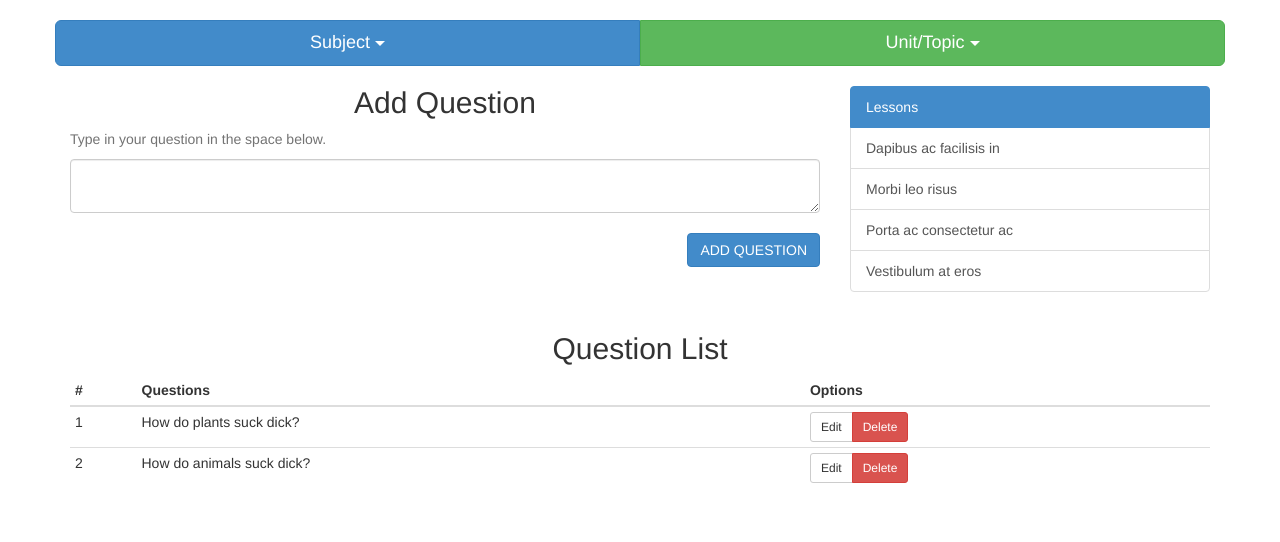
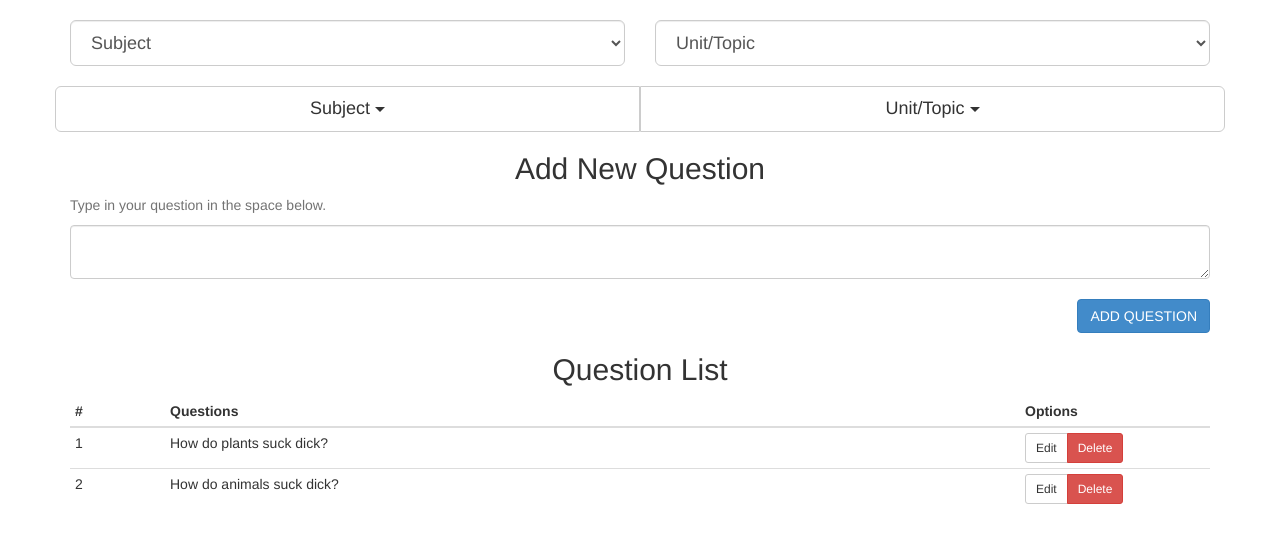
Before and after one commit to jorgegallardo/groundup, a plain HTML site: page 02.html in a window 1280 px wide. Drawn offline with nearby package versions, Linux system fonts and the light colour scheme.

Commit message:
class choice and waiting for questions views

```diff
--- a/02.html
+++ b/02.html
@@ -10,9 +10,18 @@
 	<br>
 	<div class="container">
 		<div class="row">
+			<div class="col-sm-6">
+				<select class="form-control input-lg"><option>Subject</option></select>
+			</div>
+			<div class="col-sm-6">
+				<select class="form-control input-lg"><option>Unit/Topic</option></select>
+			</div>
+		</div> <!-- row -->
+		<br>
+		<div class="row">
 			<div class="btn-group btn-group-justified">
 				<div class="btn-group">
-				    <button type="button" class="btn btn-lg btn-primary dropdown-toggle" data-toggle="dropdown">Subject <span class="caret"></span></button>
+				    <button type="button" class="btn btn-lg btn-default dropdown-toggle" data-toggle="dropdown">Subject <span class="caret"></span></button>
 				    <ul class="dropdown-menu">
 				      <li><a href="#">Living Environment</a></li>
 				      <li class="divider"></li>
@@ -21,7 +30,7 @@
 				</div>
 
 				<div class="btn-group">
-				    <button type="button" class="btn btn-lg btn-success dropdown-toggle" data-toggle="dropdown">Unit/Topic <span class="caret"></span></button>
+				    <button type="button" class="btn btn-lg btn-default dropdown-toggle" data-toggle="dropdown">Unit/Topic <span class="caret"></span></button>
 				    <ul class="dropdown-menu">
 				      <li><a href="#">Scientific Method</a></li>
 				      <li><a href="#">Cells and Organelles</a></li>
@@ -34,26 +43,14 @@
 		</div> <!-- row -->
 
 	    <div class="row">
-	        <div class="col-sm-8">
-	                    <h2 style="text-align:center">Add Question</h2>
+	        <div class="col-sm-12">
+	                    <h2 style="text-align:center">Add New Question</h2>
 	                    <p class="help-block">Type in your question in the space below.</p>
 	                    <textarea class="form-control" rows="2"></textarea>
 	                    <br> <!-- with css, i think i can get the spacing to look right, instead of using br -->
 	                    <div class="form-actions pull-right">
 	                        <button class="btn btn-primary">ADD QUESTION</button>
 	                    </div>
-	        </div>
-
-	        <div class="col-sm-4">
-	        	<br>
-				<div class="list-group">
-					<a href="#" class="list-group-item active">Lessons</a>
-
-					<a href="#" class="list-group-item">Dapibus ac facilisis in</a>
-					<a href="#" class="list-group-item">Morbi leo risus</a>
-					<a href="#" class="list-group-item">Porta ac consectetur ac</a>
-					<a href="#" class="list-group-item">Vestibulum at eros</a>
-				</div>
 	        </div>
 	    </div> <!-- row -->
 
@@ -63,9 +60,9 @@
                 <table class="table table-hover table-condensed">
                     <thead>
                         <tr>
-                            <th>#</th>
+                            <th class="col-sm-1">#</th>
                             <th>Questions</th>
-                            <th>Options</th>
+                            <th class="col-sm-2">Options</th>
                         </tr>
                     </thead>
                     <tbody>
```
Also changed, not shown: 03.html (+1 -2 lines), 05.html (+7 -3 lines), 06.html (+11 -3 lines).
